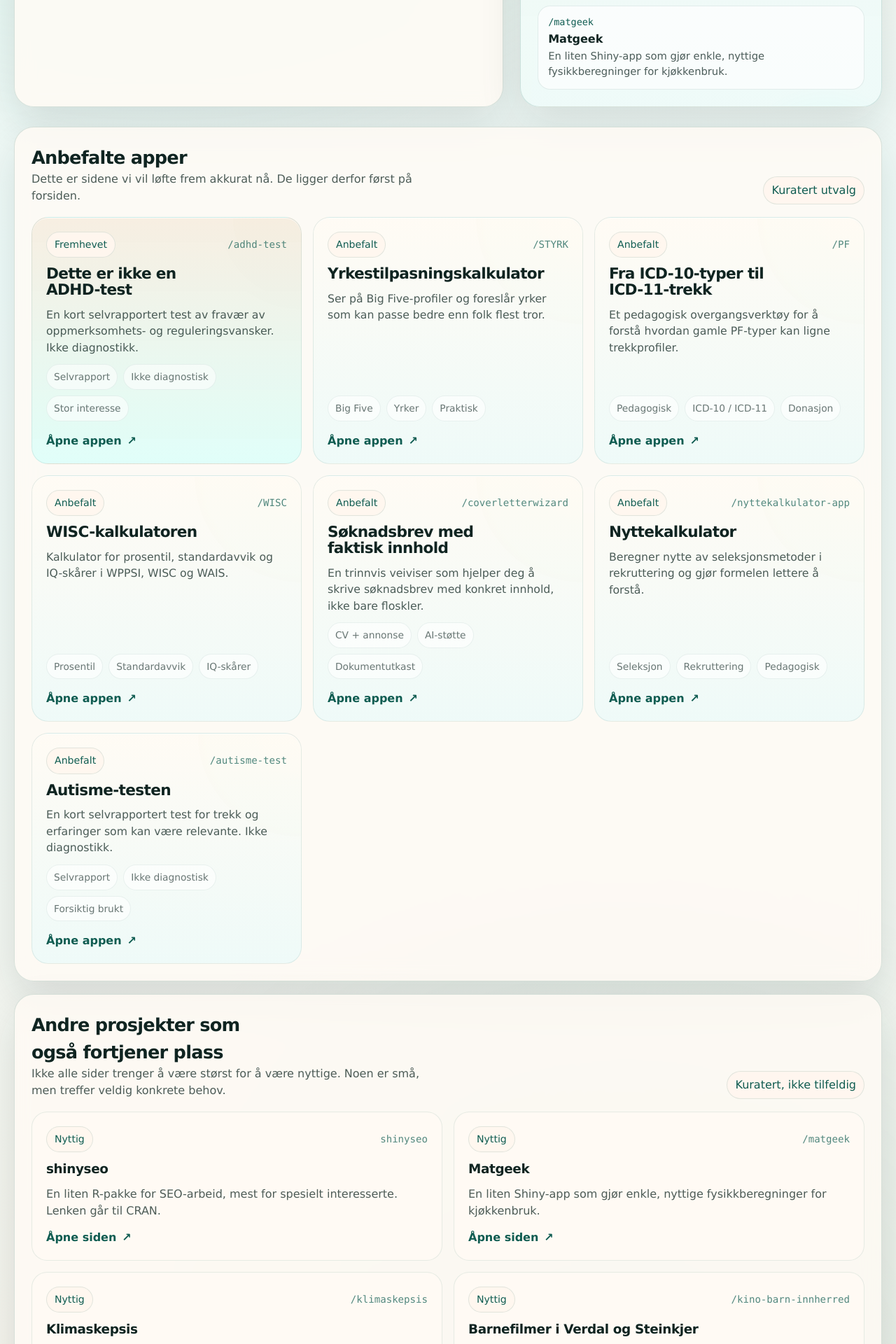
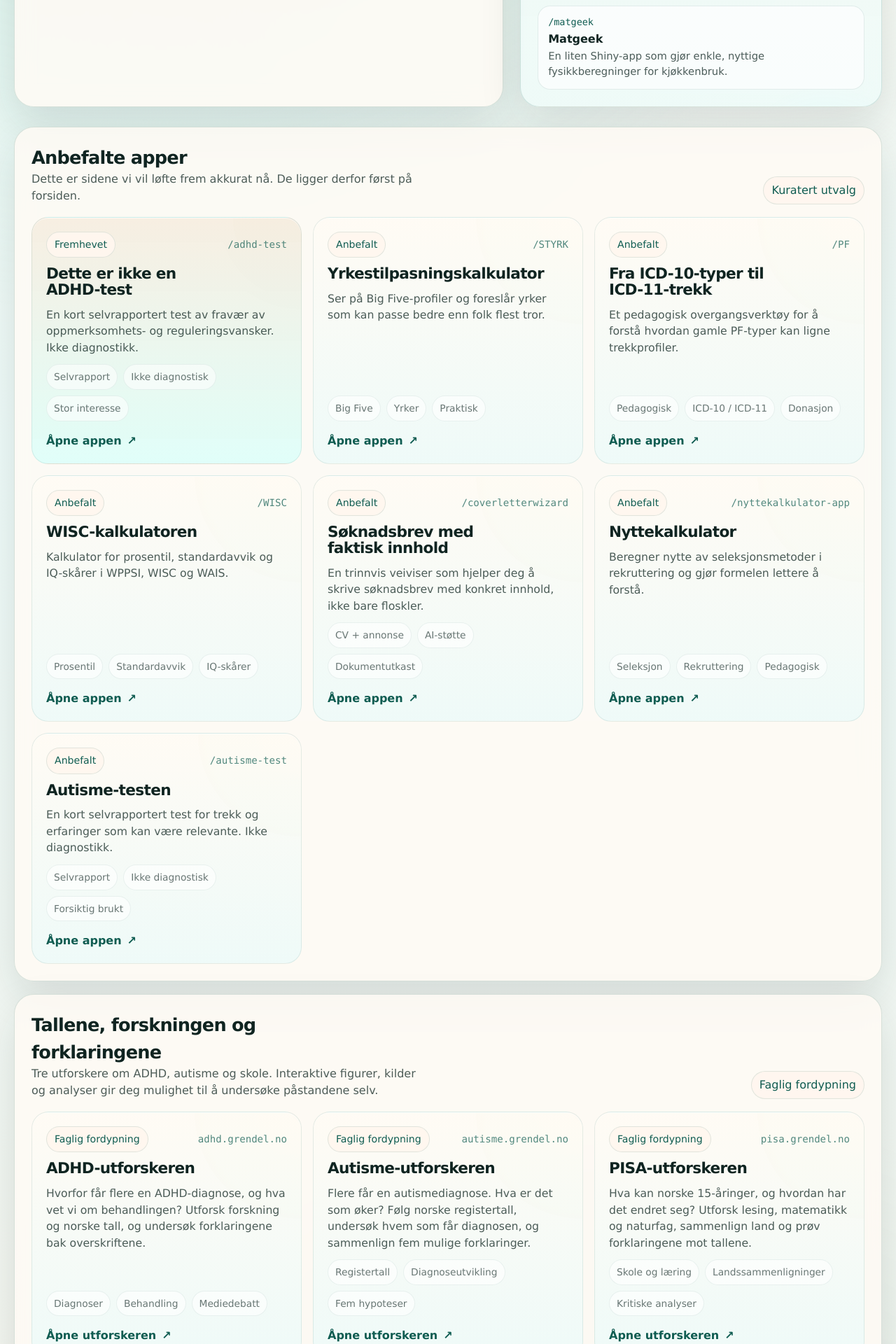
Before and after one commit to rolfmblindgren/grendel-homepage, a PHP site: page / in a window 1280 px wide. Shown: the part 1440-3360 px from the top of the page at 70% size. Run offline with PHP 8.4, Linux system fonts and the light colour scheme; some libraries are stand-ins or nearby versions.

Commit message:
Presenter ADHD-, autisme- og PISA-utforskerne på forsiden (#5)

```diff
--- a/content.json
+++ b/content.json
@@ -121,6 +121,41 @@
       ]
     }
   ],
+  "explorer_cards": [
+    {
+      "href": "https://adhd.grendel.no/",
+      "path": "adhd.grendel.no",
+      "title": "ADHD-utforskeren",
+      "description": "Hvorfor får flere en ADHD-diagnose, og hva vet vi om behandlingen? Utforsk forskning og norske tall, og undersøk forklaringene bak overskriftene.",
+      "meta": [
+        "Diagnoser",
+        "Behandling",
+        "Mediedebatt"
+      ]
+    },
+    {
+      "href": "https://autisme.grendel.no/",
+      "path": "autisme.grendel.no",
+      "title": "Autisme-utforskeren",
+      "description": "Flere får en autismediagnose. Hva er det som øker? Følg norske registertall, undersøk hvem som får diagnosen, og sammenlign fem mulige forklaringer.",
+      "meta": [
+        "Registertall",
+        "Diagnoseutvikling",
+        "Fem hypoteser"
+      ]
+    },
+    {
+      "href": "https://pisa.grendel.no/",
+      "path": "pisa.grendel.no",
+      "title": "PISA-utforskeren",
+      "description": "Hva kan norske 15-åringer, og hvordan har det endret seg? Utforsk lesing, matematikk og naturfag, sammenlign land og prøv forklaringene mot tallene.",
+      "meta": [
+        "Skole og læring",
+        "Landssammenligninger",
+        "Kritiske analyser"
+      ]
+    }
+  ],
   "secondary_cards": [
     {
       "href": "https://cran.r-project.org/package=shinyseo",
@@ -200,6 +235,35 @@
         { "title": "Utility calculator", "description": "Calculates the utility of selection methods in recruitment and makes the underlying formula easier to understand.", "meta": ["Selection", "Recruitment", "Educational"] },
         { "title": "Autism questionnaire", "description": "A brief self-report measure of traits and experiences that may be relevant. Not a diagnostic tool.", "meta": ["Self-report", "Not diagnostic", "Use with care"] }
       ],
+      "explorer_cards": [
+        {
+          "title": "The ADHD explorer",
+          "description": "Why are more people receiving an ADHD diagnosis, and what do we know about treatment? Explore research and Norwegian data, and examine the explanations behind the headlines.",
+          "meta": [
+            "Diagnoses",
+            "Treatment",
+            "Media debate"
+          ]
+        },
+        {
+          "title": "The autism explorer",
+          "description": "More people are receiving an autism diagnosis. What is increasing? Explore Norwegian registry data, look at who receives a diagnosis, and compare five possible explanations.",
+          "meta": [
+            "Registry data",
+            "Diagnostic trends",
+            "Five hypotheses"
+          ]
+        },
+        {
+          "title": "The PISA explorer",
+          "description": "What do Norwegian 15-year-olds know, and how has that changed? Explore reading, mathematics and science, compare countries, and test the explanations against the data.",
+          "meta": [
+            "Schools and learning",
+            "Country comparisons",
+            "Critical analysis"
+          ]
+        }
+      ],
       "secondary_cards": [
         { "title": "shinyseo", "description": "A small R package for SEO work, mainly for those with a particular interest. The link goes to CRAN." },
         { "title": "Kitchen geek", "description": "A small Shiny app for simple, useful physics calculations in the kitchen." },
--- a/index.php
+++ b/index.php
@@ -131,6 +131,7 @@ $uiByLanguage = [
     'topnav_aria' => 'Toppnavigasjon',
     'nav_popular' => 'Mest brukt',
     'nav_projects' => 'Andre prosjekter',
+    'nav_explorers' => 'Faglige utforskere',
     'nav_notes' => 'Notater',
     'nav_ai_skills' => 'AI-skills',
     'nav_ai_skills_aria' => 'Utforsk AI-skills hos Agensi',
@@ -138,7 +139,12 @@ $uiByLanguage = [
     'language_flag' => '🇬🇧',
     'hero_aria' => 'Forside',
     'hero_primary' => 'Se utvalget',
-    'hero_secondary' => 'Se flere sider',
+    'hero_secondary' => 'Utforsk forskningen',
+    'explorers_title' => 'Tallene, forskningen og forklaringene',
+    'explorers_lead' => 'Tre utforskere om ADHD, autisme og skole. Interaktive figurer, kilder og analyser gir deg mulighet til å undersøke påstandene selv.',
+    'explorers_badge' => 'Faglig fordypning',
+    'explorers_open' => 'Åpne utforskeren',
+    'explorers_language_note' => 'Utforskerne er på norsk.',
     'hero_meta_aria' => 'Rask status',
     'aside_aria' => 'Høyrestilt oversikt',
     'aside_kicker' => 'Raskt overblikk',
@@ -167,6 +173,7 @@ $uiByLanguage = [
     'topnav_aria' => 'Main navigation',
     'nav_popular' => 'Most used',
     'nav_projects' => 'Other projects',
+    'nav_explorers' => 'Research explorers',
     'nav_notes' => 'Notes',
     'nav_ai_skills' => 'AI skills',
     'nav_ai_skills_aria' => 'Explore AI skills at Agensi',
@@ -174,7 +181,12 @@ $uiByLanguage = [
     'language_flag' => '🇳🇴',
     'hero_aria' => 'Home page',
     'hero_primary' => 'See the selection',
-    'hero_secondary' => 'See more pages',
+    'hero_secondary' => 'Explore the research',
+    'explorers_title' => 'The data, the research and the explanations',
+    'explorers_lead' => 'Three explorers covering ADHD, autism and education. Interactive charts, sources and analyses let you examine the claims for yourself.',
+    'explorers_badge' => 'Research and analysis',
+    'explorers_open' => 'Open explorer',
+    'explorers_language_note' => 'The explorers are in Norwegian.',
     'hero_meta_aria' => 'Quick facts',
     'aside_aria' => 'Quick overview',
     'aside_kicker' => 'At a glance',
@@ -201,6 +213,7 @@ $site = $content['site'] ?? [];
 $hero = $content['hero'] ?? [];
 $heroMeta = $content['hero_meta'] ?? [];
 $mainCards = $content['main_cards'] ?? [];
+$explorerCards = $content['explorer_cards'] ?? [];
 $secondaryCards = $content['secondary_cards'] ?? [];
 $notesCards = $content['notes_cards'] ?? [];
 $heroPopularCards = array_slice($mainCards, 0, 5);
@@ -279,6 +292,7 @@ if ($siteEntityUrl !== '') {
     'about' => [
       '@id' => $siteEntityUrl . '#organization',
     ],
+    'relatedLink' => array_values(array_column($explorerCards, 'href')),
     'primaryImageOfPage' => [
       '@type' => 'ImageObject',
       'url' => $siteOgImage,
@@ -890,6 +904,7 @@ if ($siteEntityUrl !== '') {
 
     .card-top {
       display: flex;
+      flex-wrap: wrap;
       justify-content: space-between;
       gap: 10px;
       align-items: center;
@@ -912,6 +927,7 @@ if ($siteEntityUrl !== '') {
     .path {
       font-family: ui-monospace, "SFMono-Regular", Menlo, Consolas, "Liberation Mono", monospace;
       color: rgba(15, 92, 81, 0.72);
+      overflow-wrap: anywhere;
     }
 
     .app-card h3 {
@@ -1066,6 +1082,7 @@ if ($siteEntityUrl !== '') {
       </a>
       <nav class="topnav">
         <a class="nav-link" href="#mest-brukt"><?= e($ui['nav_popular']) ?></a>
+        <a class="nav-link" href="#utforskere"><?= e($ui['nav_explorers']) ?></a>
         <a class="nav-link" href="#andre-prosjekter"><?= e($ui['nav_projects']) ?></a>
         <a class="nav-link" href="#fotnoter"><?= e($ui['nav_notes']) ?></a>
         <a class="nav-link ai-skills-link" href="https://www.agensi.io/r/ROLFMBLINDGREN" target="_blank" rel="sponsored noopener noreferrer" aria-label="<?= e($ui['nav_ai_skills_aria']) ?>"><?= e($ui['nav_ai_skills']) ?></a>
@@ -1089,7 +1106,7 @@ if ($siteEntityUrl !== '') {
               </p>
               <div class="hero-actions">
                 <a class="button primary" href="#mest-brukt"><?= e($ui['hero_primary']) ?></a>
-                <a class="button secondary" href="#andre-prosjekter"><?= e($ui['hero_secondary']) ?></a>
+                <a class="button secondary" href="#utforskere"><?= e($ui['hero_secondary']) ?></a>
               </div>
               <div class="hero-meta" aria-label="<?= e($ui['hero_meta_aria']) ?>">
                 <?php foreach ($heroMeta as $chip): ?>
@@ -1157,6 +1174,28 @@ if ($siteEntityUrl !== '') {
         </div>
       </section>
 
+      <section class="section" id="utforskere">
+        <div class="section-head">
+          <div>
+            <h2><?= e($ui['explorers_title']) ?></h2>
+            <p><?= e($ui['explorers_lead']) ?></p>
+            <?php if ($language === 'en') : ?>
+              <p><?= e($ui['explorers_language_note']) ?></p>
+            <?php endif; ?>
+          </div>
+          <span class="badge"><?= e($ui['explorers_badge']) ?></span>
+        </div>
+
+        <div class="app-grid">
+          <?php foreach ($explorerCards as $card) {
+            renderMainCard($card, array_replace($ui, [
+              'recommended' => $ui['explorers_badge'],
+              'open_app' => $ui['explorers_open'],
+            ]));
+          } ?>
+        </div>
+      </section>
+
       <section class="section" id="andre-prosjekter">
         <div class="section-head">
           <div>
```
